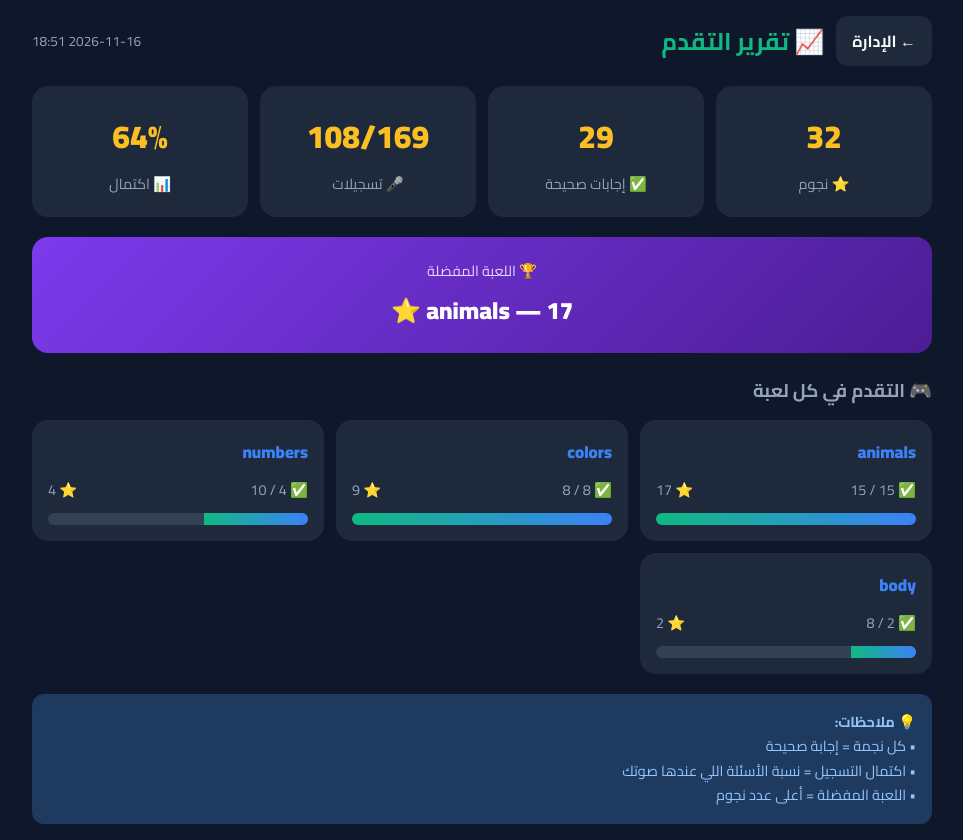
After one commit to Shadowofdeath99/game1, a Flask app: page /admin/report in a window 1280 px wide. The commit adds this page. Shown: the whole page, without its empty margins (158-1121 px from the left). Run offline with Flask 3, Linux system fonts and the light colour scheme; data comes from the database, SQL or seed files in the repository.

Commit message:
📱 PWA + 📈 تقرير ولي الأمر + 108 تسجيلات

```diff
--- a/app.py
+++ b/app.py
@@ -369,6 +369,28 @@ def _save_square_webp(data, out_path):
     img.save(out_path, "WEBP", quality=85)
 
 
+@app.route("/admin/report")
+def admin_report():
+    import datetime
+    with sqlite3.connect(DB_PATH) as conn:
+        conn.row_factory = sqlite3.Row
+        progress = [dict(r) for r in conn.execute("SELECT * FROM progress ORDER BY stars DESC").fetchall()]
+        voices_count = conn.execute("SELECT COUNT(*) FROM voices").fetchone()[0]
+    total_q = len(get_all_questions())
+    total_stars = sum(p["stars"] for p in progress)
+    total_completed = sum(p["completed"] for p in progress)
+    top_game = progress[0] if progress and progress[0]["stars"] > 0 else None
+    return render_template("admin_report.html",
+        progress=progress, voices_count=voices_count, total_q=total_q,
+        total_stars=total_stars, total_completed=total_completed,
+        top_game=top_game, now=datetime.datetime.now().strftime("%Y-%m-%d %H:%M"))
+
+
+@app.route("/manifest.json")
+def manifest():
+    return app.send_static_file("manifest.json")
+
+
 @app.route("/api/fetch", methods=["POST"])
 def api_fetch():
     data = request.get_json(silent=True) or {}
--- a/templates/admin_dashboard.html
+++ b/templates/admin_dashboard.html
@@ -53,6 +53,12 @@ header p{color:var(--muted);font-size:0.95rem;}
       <div class="desc">سجّل صوتك لكل سؤال</div>
     </a>
 
+    <a href="/admin/report" class="card">
+      <div class="icon">📈</div>
+      <div class="title">تقرير مفصل</div>
+      <div class="desc">تقدم الطفلة بالتفصيل</div>
+    </a>
+
     <a href="/" class="card">
       <div class="icon">🎮</div>
       <div class="title">العب اللعبة</div>
--- /dev/null
+++ b/templates/admin_report.html
@@ -0,0 +1,79 @@
+<!DOCTYPE html>
+<html lang="ar" dir="rtl">
+<head>
+<meta charset="UTF-8">
+<meta name="viewport" content="width=device-width, initial-scale=1.0">
+<title>📈 تقرير التقدم</title>
+<link href="https://fonts.googleapis.com/css2?family=Cairo:wght@400;700;900&display=swap" rel="stylesheet">
+<style>
+:root{--bg:#0f172a;--card:#1e293b;--primary:#10b981;--warn:#fbbf24;--danger:#ef4444;--text:#f8fafc;--muted:#94a3b8;--accent:#3b82f6;}
+*{box-sizing:border-box;margin:0;padding:0;font-family:'Cairo',sans-serif;}
+body{background:var(--bg);color:var(--text);min-height:100vh;padding:16px;}
+.container{max-width:900px;margin:auto;}
+.topbar{display:flex;align-items:center;gap:12px;margin-bottom:20px;}
+.topbar a{color:var(--text);text-decoration:none;background:var(--card);padding:10px 16px;border-radius:12px;font-weight:700;}
+h1{font-size:1.5rem;color:var(--primary);flex:1;}
+.sub{color:var(--muted);font-size:0.85rem;}
+.summary{display:grid;grid-template-columns:repeat(auto-fit,minmax(150px,1fr));gap:12px;margin-bottom:20px;}
+.stat{background:var(--card);padding:20px;border-radius:16px;text-align:center;}
+.stat .v{font-size:2rem;font-weight:900;color:var(--warn);}
+.stat .l{color:var(--muted);margin-top:4px;font-size:0.9rem;}
+h2{color:var(--muted);font-size:1.15rem;margin:20px 0 12px;}
+.games{display:grid;grid-template-columns:repeat(auto-fill,minmax(240px,1fr));gap:12px;}
+.gcard{background:var(--card);padding:16px;border-radius:16px;}
+.gname{font-size:1.05rem;font-weight:900;color:var(--accent);margin-bottom:8px;}
+.gstats{display:flex;justify-content:space-between;color:var(--muted);font-size:0.9rem;margin-bottom:10px;}
+.bar{height:12px;background:#334155;border-radius:6px;overflow:hidden;}
+.bar>div{height:100%;background:linear-gradient(90deg,var(--primary),var(--accent));}
+.top{background:linear-gradient(135deg,#7c3aed,#4c1d95);padding:20px;border-radius:16px;margin-top:20px;text-align:center;}
+.top .lbl{color:#e9d5ff;font-size:0.9rem;}
+.top .name{font-size:1.5rem;font-weight:900;color:#fff;margin-top:4px;}
+.note{background:#1e3a5f;padding:16px;border-radius:12px;color:#93c5fd;line-height:1.7;margin-top:20px;font-size:0.9rem;}
+</style>
+</head>
+<body>
+<div class="container">
+  <div class="topbar">
+    <a href="/admin">← الإدارة</a>
+    <h1>📈 تقرير التقدم</h1>
+    <span class="sub">{{ now }}</span>
+  </div>
+
+  <div class="summary">
+    <div class="stat"><div class="v">{{ total_stars }}</div><div class="l">⭐ نجوم</div></div>
+    <div class="stat"><div class="v">{{ total_completed }}</div><div class="l">✅ إجابات صحيحة</div></div>
+    <div class="stat"><div class="v">{{ voices_count }}/{{ total_q }}</div><div class="l">🎤 تسجيلات</div></div>
+    <div class="stat"><div class="v">{{ (voices_count / total_q * 100)|round|int if total_q else 0 }}%</div><div class="l">📊 اكتمال</div></div>
+  </div>
+
+  {% if top_game %}
+  <div class="top">
+    <div class="lbl">🏆 اللعبة المفضلة</div>
+    <div class="name">{{ top_game.game_id }} — {{ top_game.stars }} ⭐</div>
+  </div>
+  {% endif %}
+
+  <h2>🎮 التقدم في كل لعبة</h2>
+  <div class="games">
+    {% for p in progress %}
+    {% set pct = ((p.completed / p.total * 100) if p.total else 0)|round|int %}
+    <div class="gcard">
+      <div class="gname">{{ p.game_id }}</div>
+      <div class="gstats">
+        <span>✅ {{ p.completed }} / {{ p.total }}</span>
+        <span>⭐ {{ p.stars }}</span>
+      </div>
+      <div class="bar"><div style="width:{{ pct }}%"></div></div>
+    </div>
+    {% endfor %}
+  </div>
+
+  <div class="note">
+    💡 <b>ملاحظات:</b><br>
+    • كل نجمة = إجابة صحيحة<br>
+    • اكتمال التسجيل = نسبة الأسئلة اللي عندها صوتك<br>
+    • اللعبة المفضلة = أعلى عدد نجوم
+  </div>
+</div>
+</body>
+</html>
```
Also changed, not shown: static/sw.js (added, +28 -0 lines), templates/game.html (+15 -0 lines), static/icon-192.png (added), static/icon-512.png (added), static/manifest.json (added).
